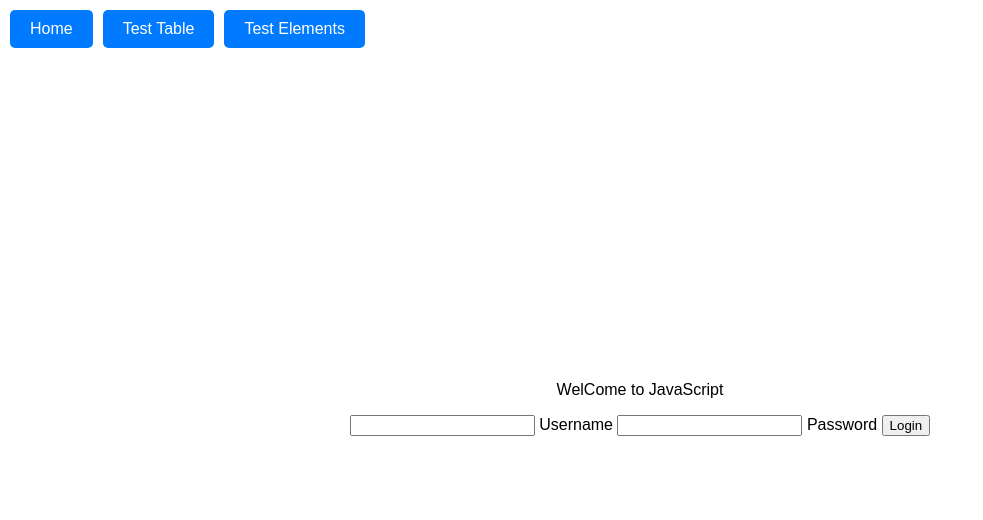
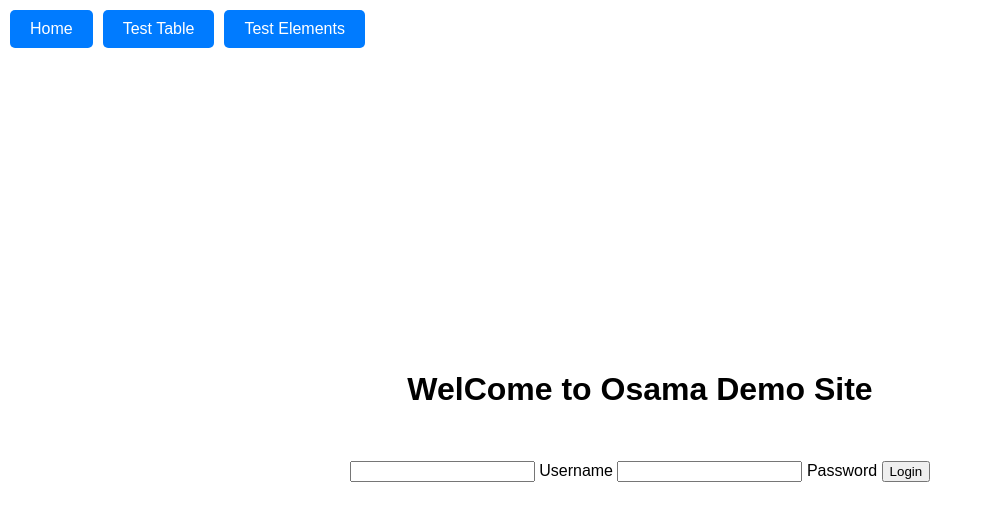
Before and after one commit to oaltaf/simple-demo-site, a plain HTML site: page index.html in a window 1280 px wide. Shown: the whole page, without its empty margins (0-983 px from the left). Drawn offline with Linux system fonts and the light colour scheme; a web font is replaced by a local one.

Commit message:
test commit

```diff
--- a/index.html
+++ b/index.html
@@ -16,7 +16,11 @@
     <button onclick="goToTestElements()">Test Elements</button>
   </div>
 
-  <p id="hi"> WelCome to JavaScript </p>
+  <p id="hi">
+  <h1>
+    WelCome to Osama Demo Site
+  </h1>
+  </p>
   <div>
     <span>
 
```
